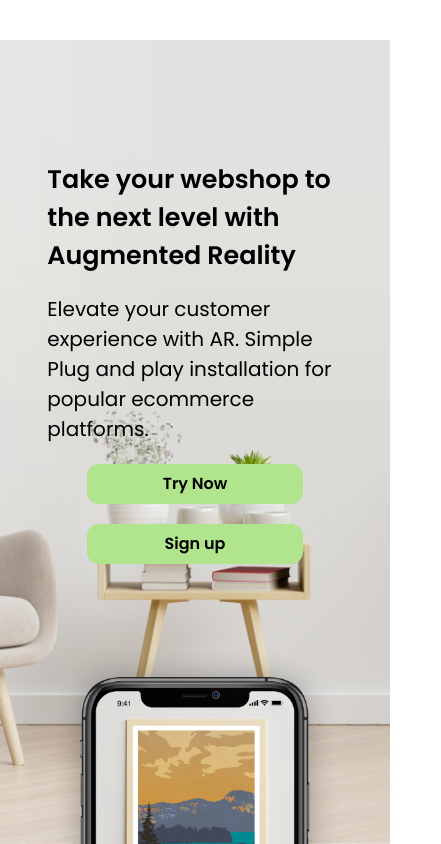
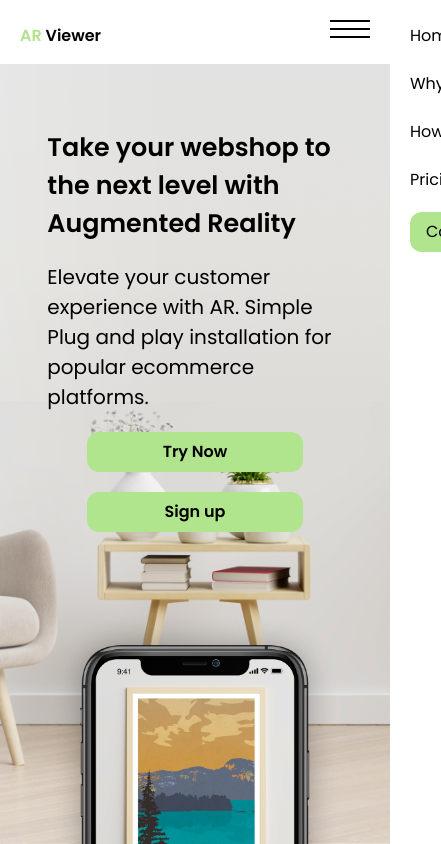
Before and after one commit to DaCostaSergio/ArtDemoViewer, a React (Create React App) app: page / in a window 390 px wide. Shown: the top 844 px of the page, 441 px wide, since content can reach past the window. Built offline with nearby package versions, Linux system fonts and the light colour scheme.

Commit message:
responsive phone

```diff
--- a/src/App.js
+++ b/src/App.js
@@ -15,11 +15,11 @@ import SectionTrial from './Components/SectionTrial';
 function App() {
   return (
     <div className="font-poppins">
-      <div className="bg-fixed bg-[url('Assets/HomeImage.png')] bg-center bg-cover laptop:h-laptopHomeHeight desktop:h-desktopHomeHeight">
+      <div className="bg-fixed bg-[url('Assets/HomeImage.png')] bg-center bg-cover bg-no-repeat laptop:bg-cover laptop:h-laptopHomeHeight desktop:h-desktopHomeHeight">
         <div className="fixed  w-full laptop:px-20 pt-6 pb-4 bg-white z-50 ">
           <NavBar></NavBar>
         </div>
-        <div id="home" className=" phone:px-phonePadding laptop:px-laptopPadding desktop:px-desktopPadding ">
+        <div id="home" className="px-phonePadding laptop:px-laptopPadding desktop:px-desktopPadding ">
           <SectionHome></SectionHome>
         </div>
       </div>
--- a/src/Components/Footer.js
+++ b/src/Components/Footer.js
@@ -5,7 +5,7 @@ export default function () {
     return (
         <div>
             {/**Phone */}
-            <div className="px-phonePadding  laptop:hidden pt-20">
+            <div className="px-phonePadding  laptop:hidden pt-20 pb-20">
                 <div>
                     <h1 className="text-phoneCommentTitle font-semilbold">
                         Art<span className="text-green">. demo</span>
--- a/src/Components/NavBar.js
+++ b/src/Components/NavBar.js
@@ -1,12 +1,25 @@
 import { Link } from 'react-scroll';
 import React, { useState } from "react";
+
+import SideBar from './SideBar.js';
 
 export default function () {
     const [isNavOpen, setIsNavOpen] = useState(false);
     return (
         <div className="z-40">
             {/**Phone */}
-
+            <div className=" flex laptop:hidden">
+                <ul>
+                    <li className="pl-5 font-semibold">
+                        <Link to="home" spy={true} smooth={true} offset={-100}>
+                        <span className="text-green"> AR </span>Viewer
+                        </Link>
+                    </li>
+                </ul>
+                <div>
+                    <SideBar></SideBar>
+                </div>
+            </div>
 
             {/**Tablette */}
             <div className="">
--- a/src/Components/SectionAbout.js
+++ b/src/Components/SectionAbout.js
@@ -35,8 +35,8 @@ export default function () {
                         </div>
 
                     </div>
-                    <div className=" rounded-2xl py-2">
-                        <img className="" src={Plant}></img>
+                    <div className="  py-2">
+                        <img className=" rounded-2xl" src={Plant}></img>
                     </div>
                 </div>
             </div>
--- a/src/Components/SectionExperience.js
+++ b/src/Components/SectionExperience.js
@@ -50,7 +50,7 @@ export default function () {
                                 Lorem ipsum dolor sit amet
                             </p>
                         </div>
-                        <div className={"border-2 border-beige p-2 w-50 text-sm text-center my-3 font-semibold hover:bg-beige hover:text-white mt-12"}>
+                        <div className={"border-2 border-beige p-2 w-40 mx-auto text-sm text-center my-3 font-semibold hover:bg-beige hover:text-white mt-12 rounded-2xl"}>
                             View in AR
                         </div>
                     </div>
@@ -66,7 +66,7 @@ export default function () {
                                 Lorem ipsum dolor sit amet
                             </p>
                         </div>
-                        <div className={"border-2 border-beige p-2 w-50 text-sm text-center my-3 font-semibold hover:bg-beige hover:text-white mt-12"}>
+                        <div className={"border-2 border-beige p-2 w-50 text-sm text-center my-3 font-semibold hover:bg-beige hover:text-white mt-12 w-40 mx-auto rounded-2xl"}>
                             View in AR
                         </div>
                     </div>
@@ -82,7 +82,7 @@ export default function () {
                                 Lorem ipsum dolor sit amet
                             </p>
                         </div>
-                        <div className={"border-2 border-beige p-2 w-50 text-sm text-center my-3 rounded-xl font-semibold hover:bg-beige hover:text-white mt-12"}>
+                        <div className={"border-2 border-beige p-2 w-40 text-sm text-center my-3 rounded-xl font-semibold hover:bg-beige hover:text-white mt-12  mx-auto rounded-2xl"}>
                             View in AR
                         </div>
                     </div>
--- a/src/Components/SectionHome.js
+++ b/src/Components/SectionHome.js
@@ -7,7 +7,7 @@ export default function () {
         <div>
             {/**Phone */}
             <div className="grid grid-cols-1 content-center laptop:hidden ">
-                <div className="pt-40 ">
+                <div className="pt-32 ">
                     <h1 className="font-semibold text-phoneTitle ">
                         Take your webshop
                         to the next level with
--- /dev/null
+++ b/src/Components/SideBar.js
@@ -0,0 +1,67 @@
+import { useState } from "react";
+import { Link } from 'react-scroll';
+
+export default function () {
+    const [showSidebar, setShowSidebar] = useState(false);
+
+    return (
+        <>
+            {showSidebar ? (
+                <button
+                    className="flex text-4xl text-white items-center cursor-pointer fixed right-10 top-6 z-50"
+                    onClick={() => setShowSidebar(!showSidebar)}
+                >
+                    x
+                </button>
+            ) : (
+                <svg
+                    onClick={() => setShowSidebar(!showSidebar)}
+                    className="fixed  z-20 flex items-center cursor-pointer right-5 top-4"
+                    fill=""
+                    viewBox="0 0 100 80"
+                    width="40"
+                    height="40"
+                >
+                    <rect width="100" height="5"></rect>
+                    <rect y="20" width="100" height="5"></rect>
+                    <rect y="40" width="100" height="5"></rect>
+                </svg>
+            )}
+
+            <div
+                className={`top-0 right-0 w-1/2 bg-white  p-5   text-white fixed h-full z-40  ease-in-out duration-300 ${showSidebar ? "translate-x-0 " : "translate-x-full"
+                    }`}
+            >
+                <ul className="text-black space-y-5 ">
+                    <li className="hover:text-green pt-1">
+                        <Link to="home" spy={true} smooth={true} offset={-100} onClick={() => setShowSidebar(!showSidebar)}>
+                            Home
+                        </Link>
+                    </li>
+                    <li className="hover:text-green pt-1">
+                        <Link to="why" spy={true} smooth={true} offset={-90} onClick={() => setShowSidebar(!showSidebar)}>
+                            Why ART
+                        </Link>
+                    </li>
+                    <li className="hover:text-green pt-1">
+                        <Link to="howItWorks" spy={true} smooth={true} offset={-100} onClick={() => setShowSidebar(!showSidebar)}>
+                            How it Works
+                        </Link>
+                    </li>
+                    <li className="hover:text-green pt-1">
+                        <Link to="pricing" spy={true} smooth={true} offset={-100} onClick={() => setShowSidebar(!showSidebar)}>
+                            Pricing
+                        </Link>
+                    </li>
+                    <button className="bg-green px-4 h-10 rounded-xl hover:text-white ">
+                        <li>
+                            <Link to="contact" spy={true} smooth={true} offset={-100} onClick={() => setShowSidebar(!showSidebar)}>
+                                Contact us
+                            </Link>
+                        </li>
+                    </button>
+                </ul>
+            </div>
+        </>
+    );
+};
```
Also changed, not shown: src/Components/SectionCards.js (+5 -8 lines).
